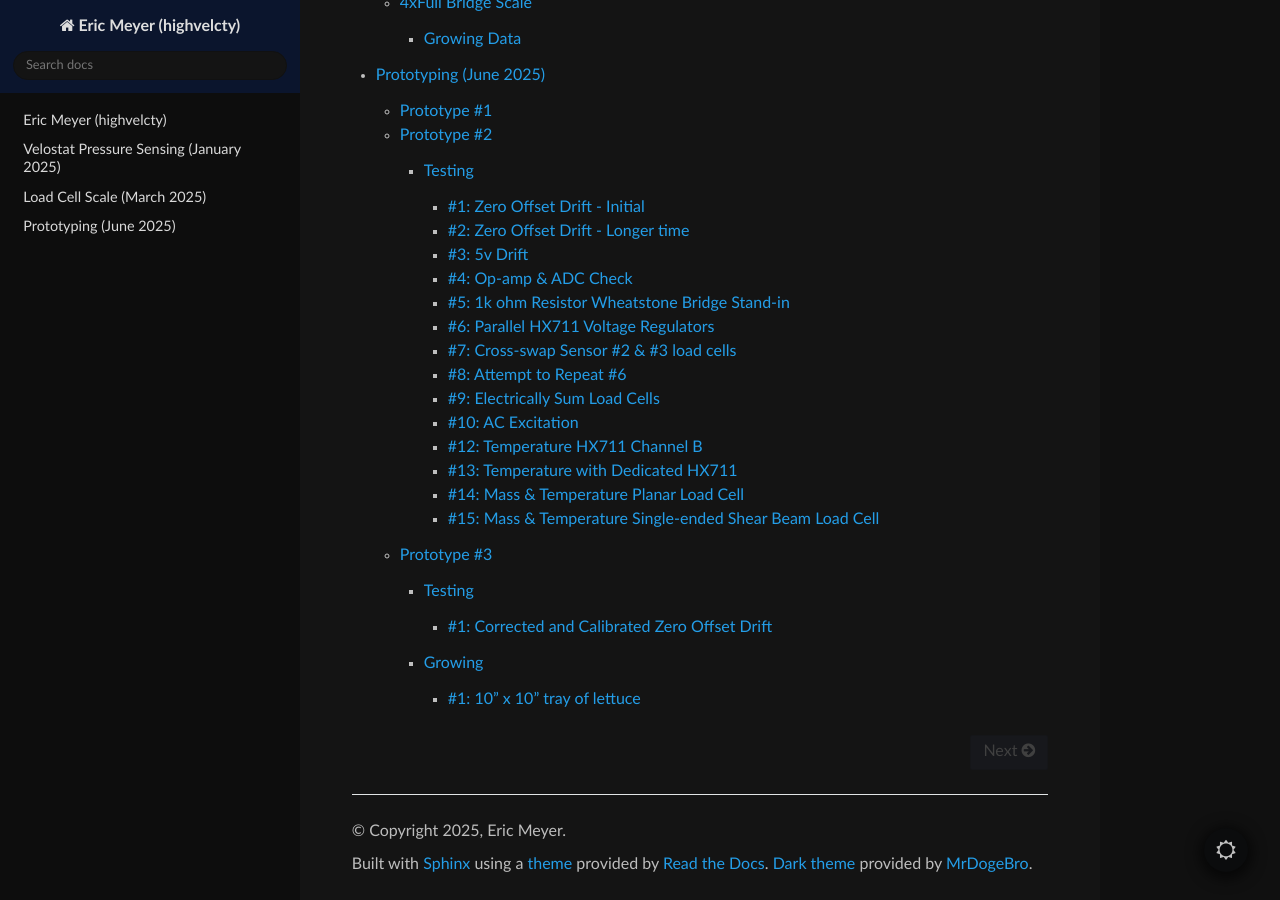
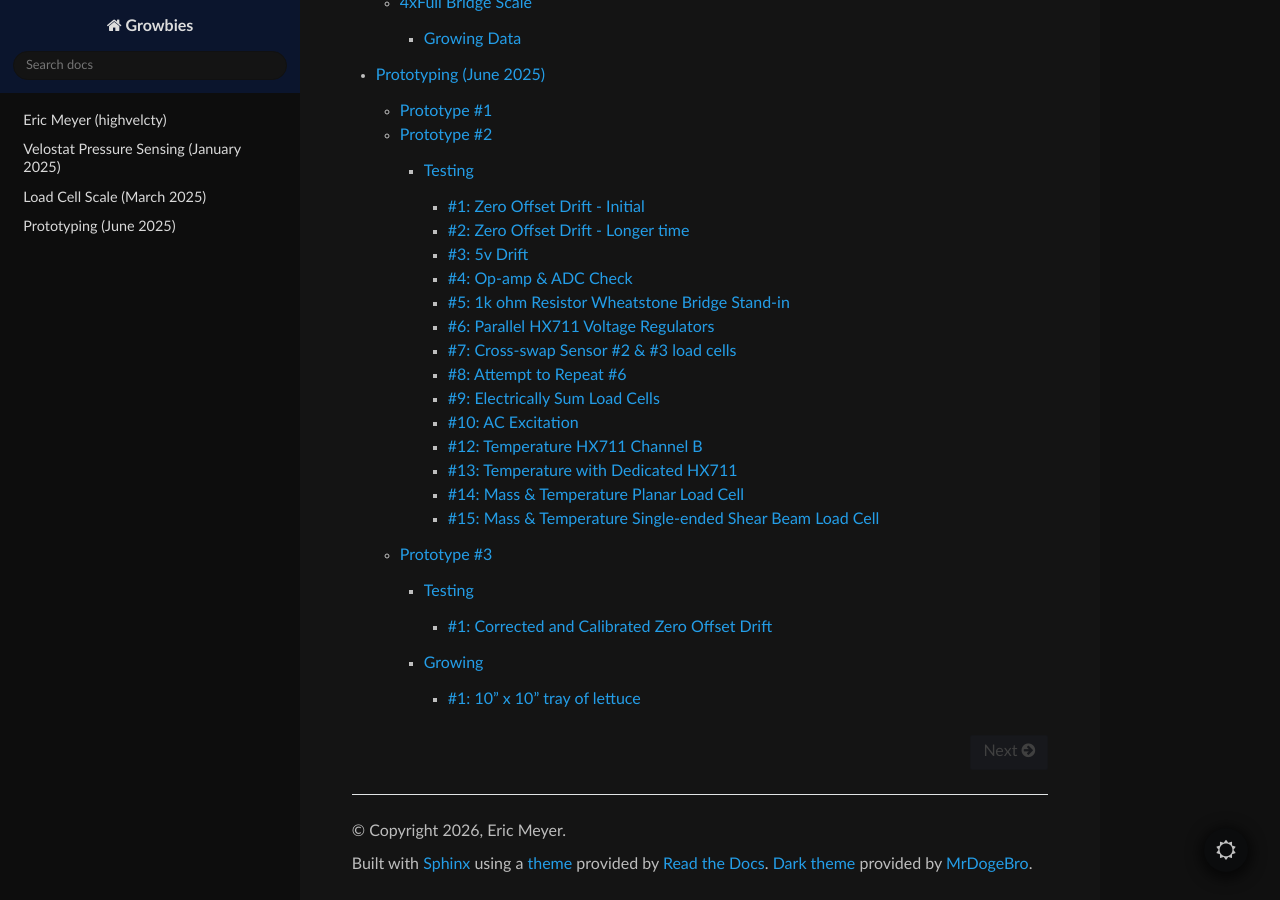
Before and after one commit to highvelcty/highvelcty.github.io, a Sphinx documentation site: the page built from source/index.rst, in a window 1280 px wide and 900 px high, scrolled down 924 px. Built offline with Sphinx 7.4.7 and the Read the Docs theme 3.1.0, drawn with Linux system fonts in a browser that asks for light colours.

```diff
--- a/source/conf.py
+++ b/source/conf.py
@@ -6,8 +6,8 @@
 # -- Project information -----------------------------------------------------
 # https://www.sphinx-doc.org/en/master/usage/configuration.html#project-information
 
-project = 'Eric Meyer (highvelcty)'
-copyright = '2025, Eric Meyer'
+project = 'Growbies'
+copyright = '2026, Eric Meyer'
 author = 'Eric Meyer'
 
 # -- General configuration ---------------------------------------------------
@@ -22,5 +22,3 @@
 html_theme = 'sphinx_rtd_theme'
 extensions = ['sphinx_rtd_dark_mode']
 default_dark_mode = True
-
-html_static_path = ['_static']
```
Also changed, not shown: 2 other files.
